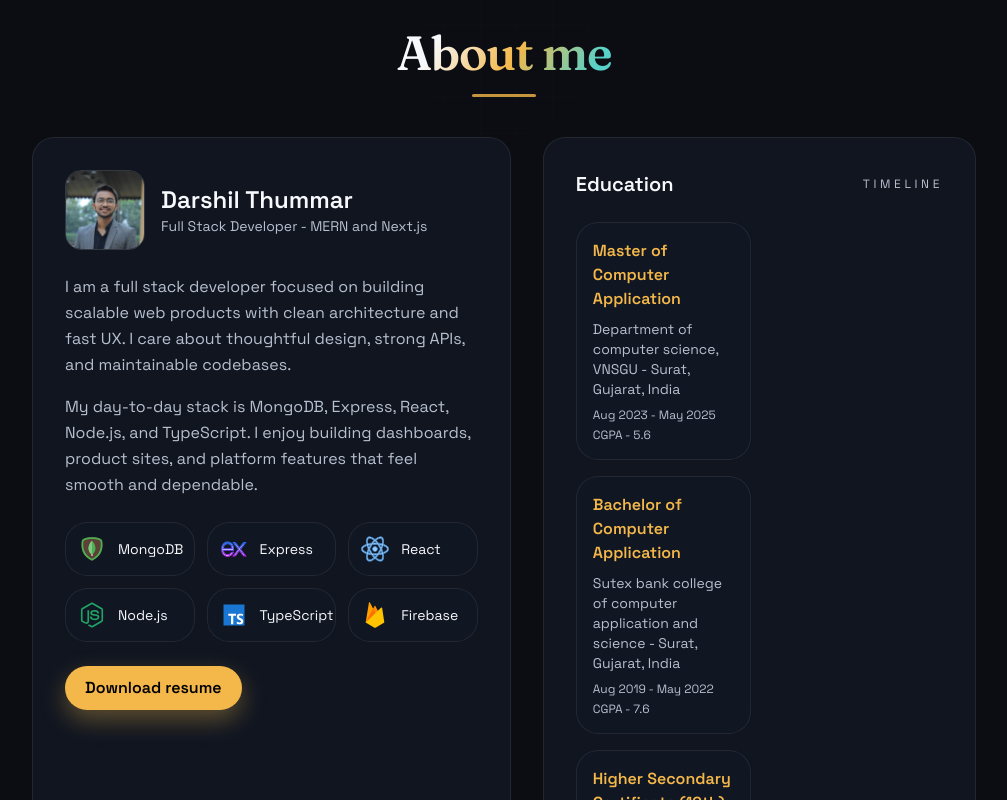
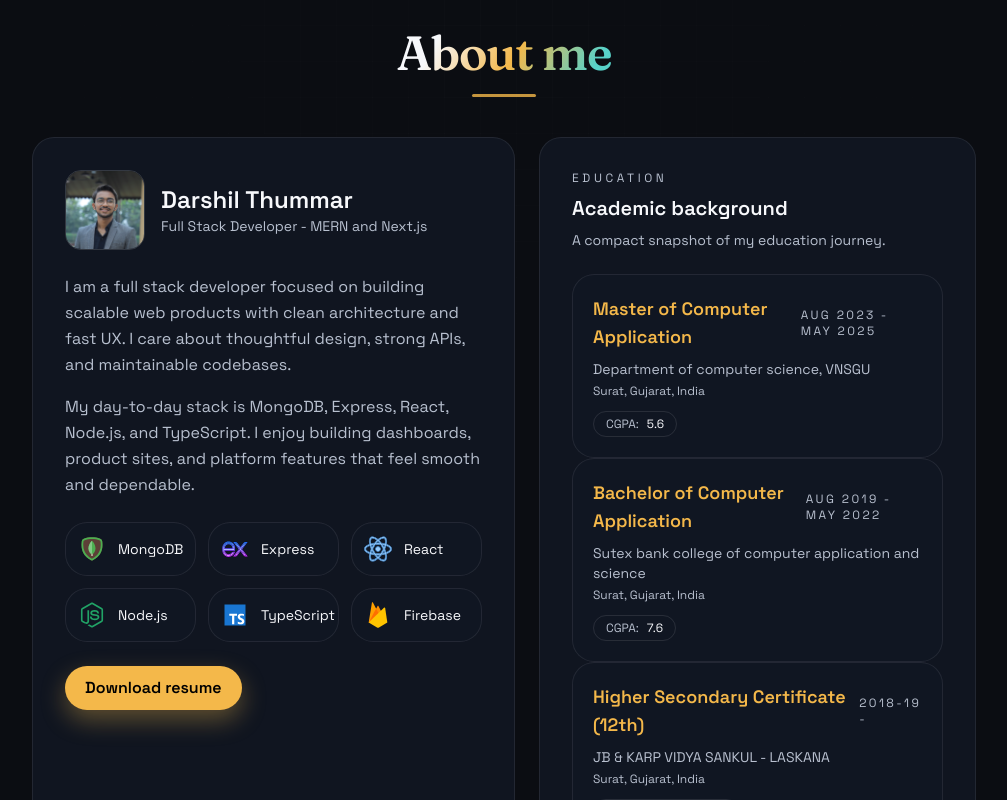
Before and after one commit to darshilthummar09/next-portfolio, a Next.js app: page / in a window 1280 px wide. Shown: the part 1100-1900 px from the top of the page, without its empty margins (136-1143 px from the left). Built offline with nearby package versions, Linux system fonts and the light colour scheme.

Commit message:
Refactor AboutSection and Education components for improved layout and readability

```diff
--- a/src/Components/Home/AboutSection.tsx
+++ b/src/Components/Home/AboutSection.tsx
@@ -25,7 +25,7 @@ const AboutSection = ({ id }: { id: string }) => {
       <ConstrainedBox classNames="py-20 relative z-10">
         <SectionTitle>About me</SectionTitle>
 
-        <section className="grid lg:grid-cols-[1.05fr_0.95fr] gap-8">
+        <section className="grid lg:grid-cols-[1.05fr_0.95fr] gap-6">
           <article className="section-surface p-6 sm:p-8 flex flex-col gap-6">
             <div className="flex items-center gap-4">
               <div className="relative w-20 h-20 rounded-2xl overflow-hidden border border-white/15">
@@ -80,18 +80,21 @@ const AboutSection = ({ id }: { id: string }) => {
             </a>
           </article>
 
-          <aside className="section-surface p-6 sm:p-8">
-            <div className="flex items-center justify-between mb-6">
-              <h3 className="text-xl font-semibold">Education</h3>
-              <span className="text-xs uppercase tracking-[0.3em] text-[var(--textColorLight)]">
-                Timeline
-              </span>
+          <aside className="section-surface p-6 sm:p-8 self-start">
+            <div className="mb-6">
+              <p className="text-xs uppercase tracking-[0.3em] text-[var(--textColorLight)]">
+                Education
+              </p>
+              <h3 className="text-xl font-semibold mt-2">
+                Academic background
+              </h3>
+              <p className="text-sm text-[var(--textColorLight)] mt-2">
+                A compact snapshot of my education journey.
+              </p>
             </div>
-            <div className="space-y-4">
-              {education.map((edu, i) => (
-                <Education key={`education-${i}`} data={edu} />
-              ))}
-            </div>
+            {education.map((edu, i) => (
+              <Education key={`education-${i}`} data={edu} />
+            ))}
           </aside>
         </section>
       </ConstrainedBox>
--- a/src/Components/UI/Education.tsx
+++ b/src/Components/UI/Education.tsx
@@ -6,8 +6,7 @@ import { motion } from "framer-motion";
 
 const Education = ({ data }: { data: TimelineEntry }) => {
   return (
-    <div className="w-full">
-      <div className="grid sm:grid-cols-2 gap-4">
+    <div className="w-full space-y-4">
       {data.educations.map((item, index) => (
         <motion.div
           key={index}
@@ -15,24 +14,30 @@ const Education = ({ data }: { data: TimelineEntry }) => {
           whileInView={{ opacity: 1, y: 0 }}
           transition={{ duration: 0.4, delay: index * 0.05 }}
           viewport={{ amount: 0.2 }}
-            className="section-surface p-4"
+          className="section-surface p-5 border border-white/10"
         >
-            <h3 className="text-base font-semibold text-[var(--primaryColor)]">
+          <div className="flex flex-col sm:flex-row sm:items-center sm:justify-between gap-2">
+            <h3 className="text-lg font-semibold text-[var(--primaryColor)]">
               {data.degree}
             </h3>
+            <span className="text-xs uppercase tracking-[0.2em] text-[var(--textColorLight)]">
+              {item.startDate} - {item.endDate}
+            </span>
+          </div>
           <p className="text-sm text-[var(--textColorLight)] mt-2">
-              {item.institute} - {item.location}
-            </p>
-            <p className="text-xs text-[var(--textColorLight)] mt-2">
-              {item.startDate} - {item.endDate}
+            {item.institute}
           </p>
           <p className="text-xs text-[var(--textColorLight)] mt-1">
-              {item?.cgpa ? "CGPA" : "Percentage"} -{" "}
+            {item.location}
+          </p>
+          <div className="mt-3 inline-flex items-center gap-2 rounded-full border border-white/10 px-3 py-1 text-xs text-[var(--textColorLight)]">
+            {item?.cgpa ? "CGPA" : "Percentage"}:{" "}
+            <span className="text-[var(--textColor)]">
               {item?.cgpa ? item.cgpa : item.percentage}
-            </p>
+            </span>
+          </div>
         </motion.div>
       ))}
-      </div>
     </div>
   );
 };
```
Lines whose indentation alone changed are shown as unchanged.
